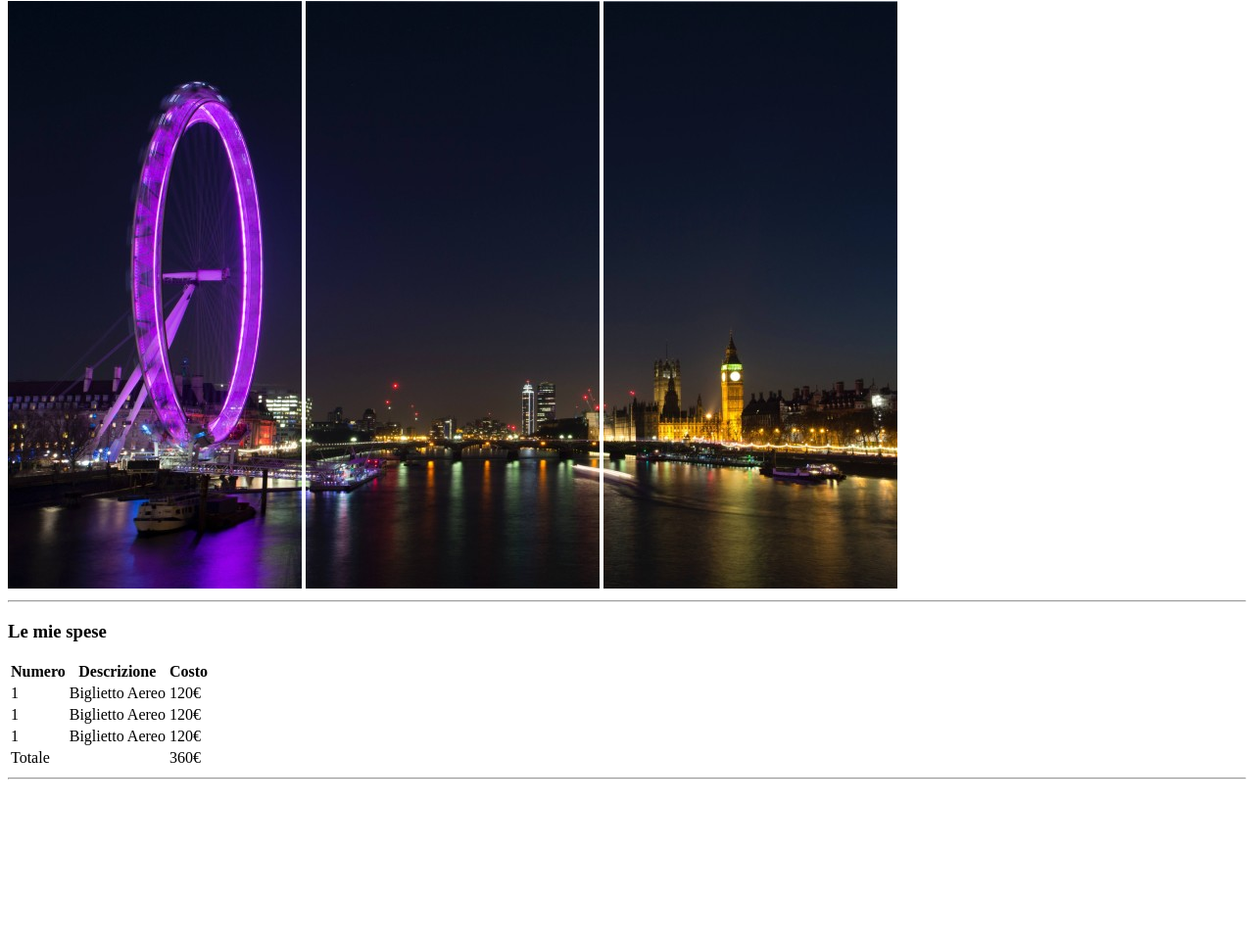
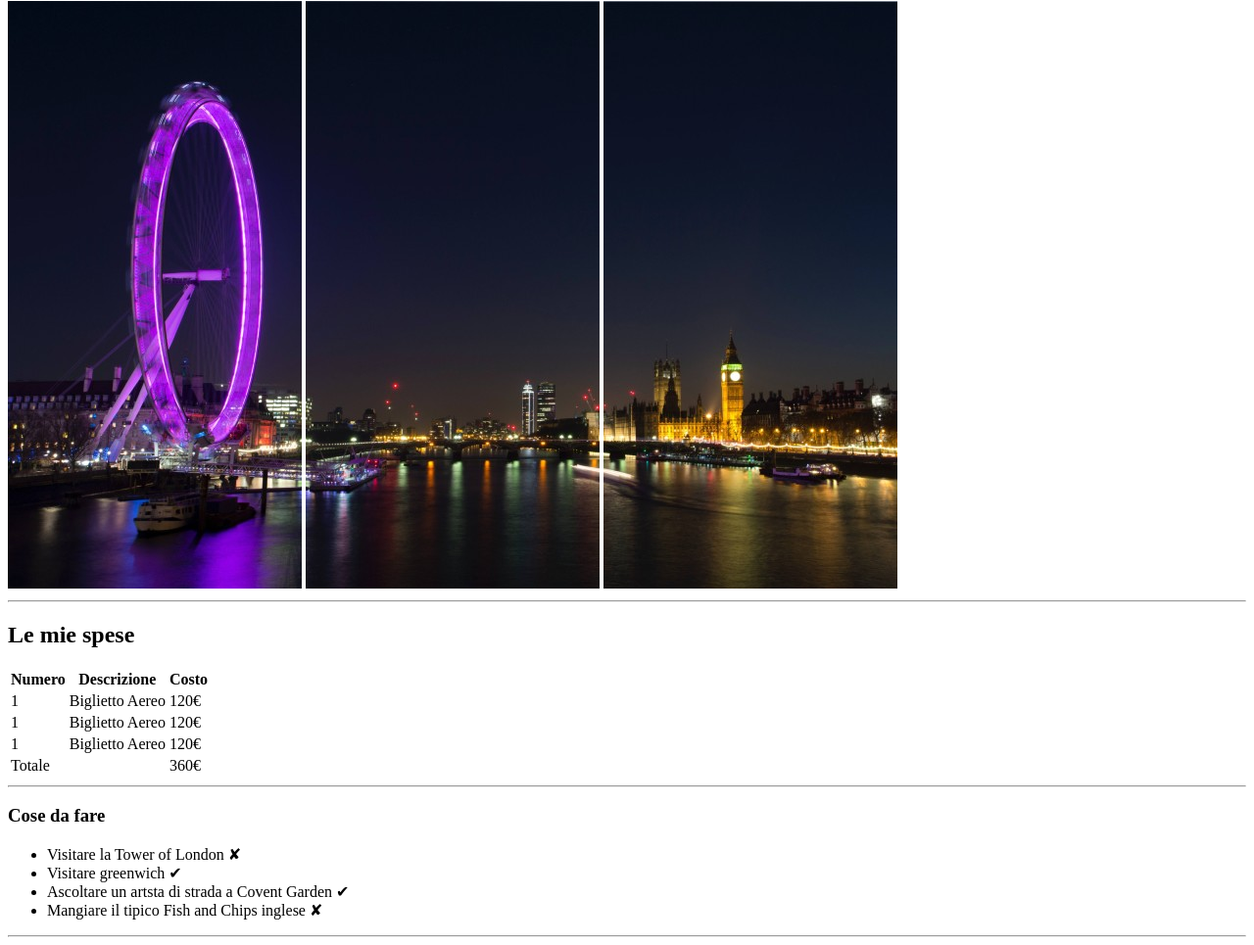
Before and after one commit to andreivladpaul/html-london-trip, a plain HTML site: page index.html in a window 1280 px wide. Shown: the part 79-1044 px from the top of the page at 98% size. Before the commit the page ends 883 px from the top, so only its background shows below. Drawn offline with Linux system fonts and the light colour scheme.

Commit message:
Sezione cose da fare

```diff
--- a/index.html
+++ b/index.html
@@ -20,7 +20,7 @@
 
     <!-- inizio section spese -->
     <section>
-        <h3>Le mie spese</h3>
+        <h2>Le mie spese</h2>
         <!-- inizio table  -->
         <table>
             <!-- head table  -->
@@ -57,7 +57,14 @@
 
     </section>
     <!-- fine section spese -->
-
+        <h3>Cose da fare</h3>
+        <ul>
+            <li>Visitare la Tower of London &#10008</li>
+            <li>Visitare greenwich  &#10004</li>
+            <li>Ascoltare un artsta di strada a Covent Garden  &#10004</li>
+            <li>Mangiare il tipico Fish and Chips inglese &#10008</li>
+        </ul>
+        <hr>
     <!-- inizio section cose da fare -->
     <section>
 
```
